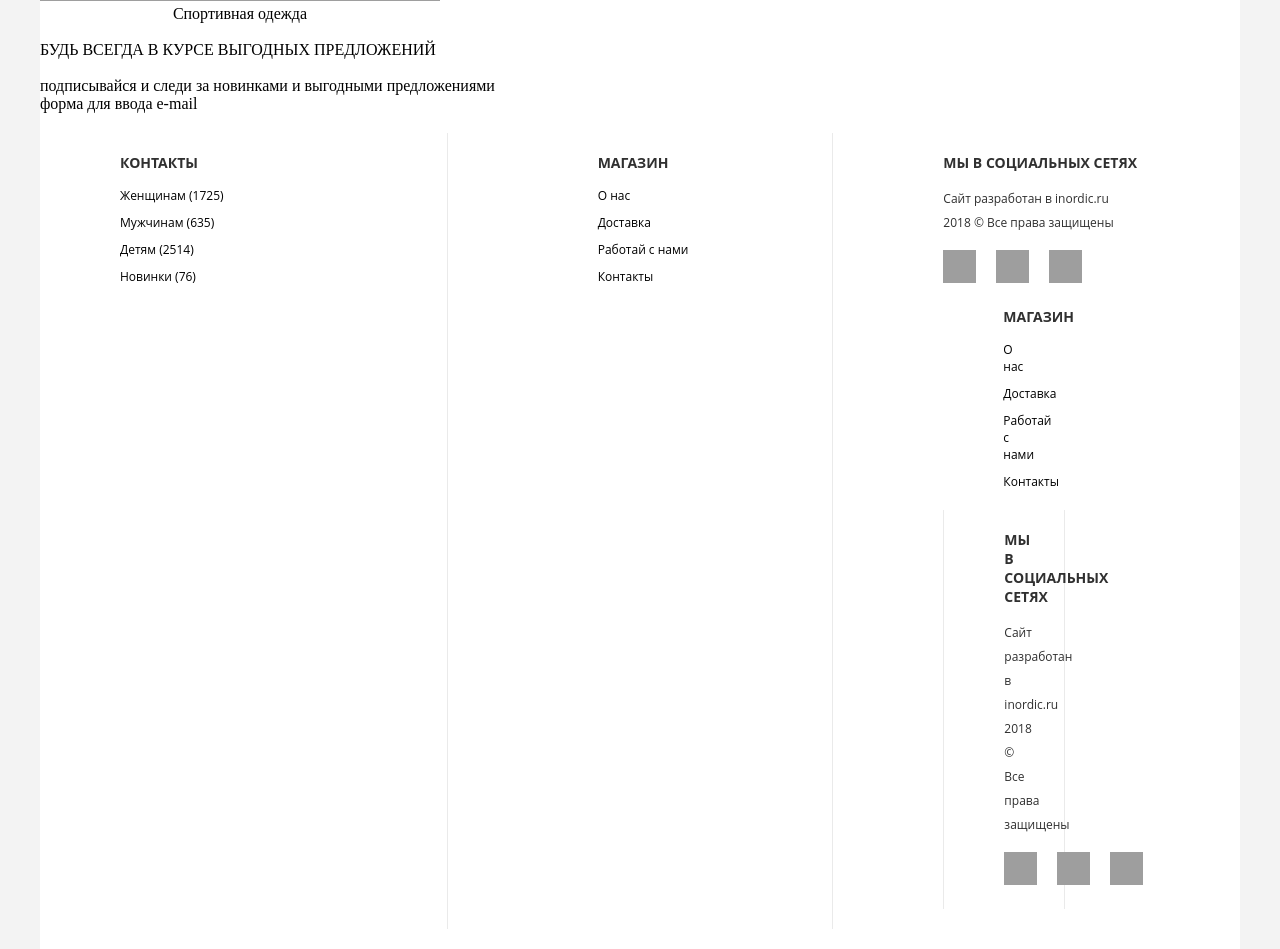
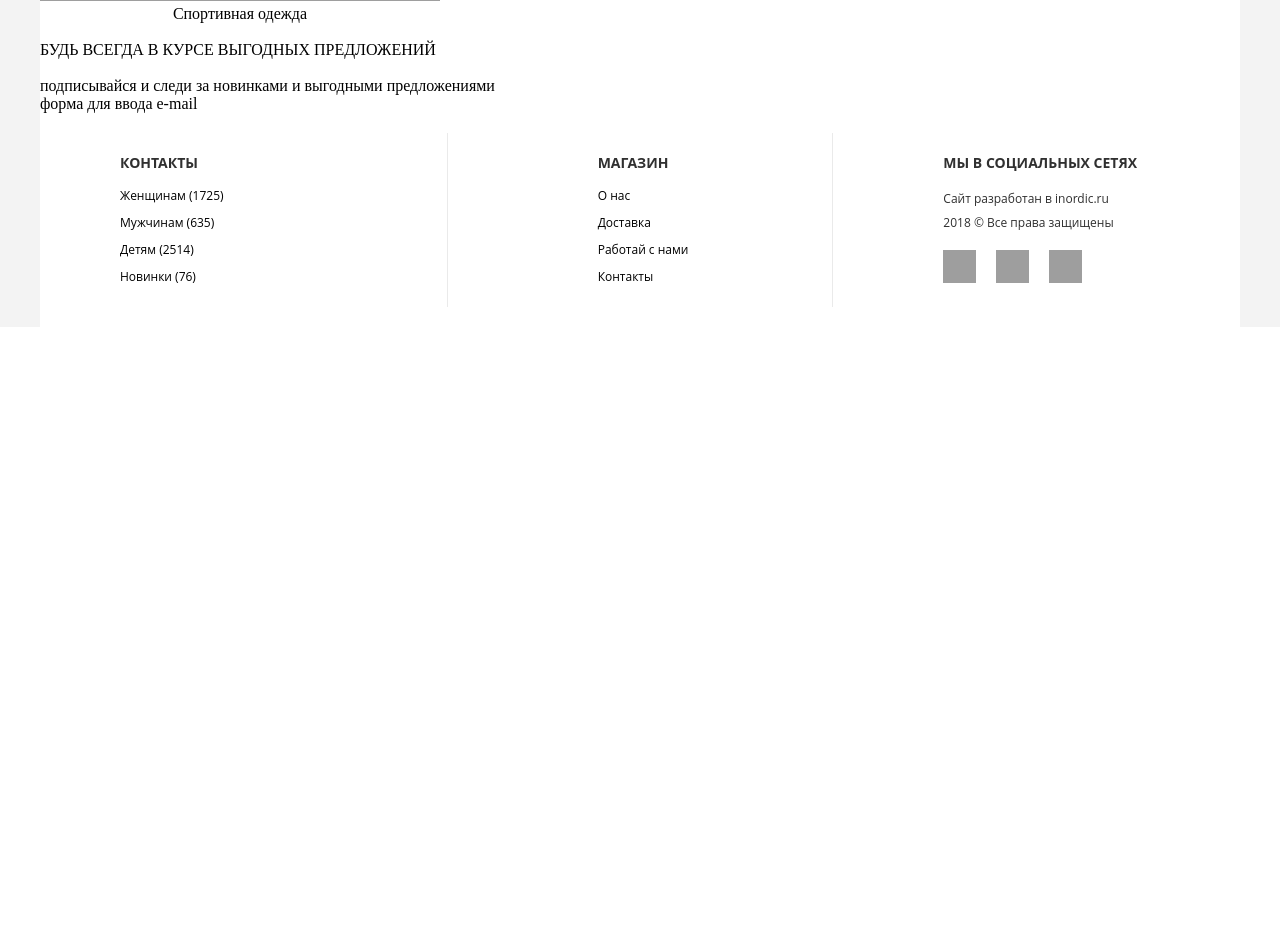
Before and after one commit to damarrus/project3007, a PHP site: page /views/main.php in a window 1280 px wide. Shown: the part 1311-2260 px from the top of the page. After the commit the page ends 1618 px from the top, so only its background shows below. Run offline with PHP 8.4, Linux system fonts and the light colour scheme; data that the repository does not hold is empty; grey boxes are pictures that could not be loaded.

Commit message:
Подкорректировал footer

```diff
--- a/templates/footer.php
+++ b/templates/footer.php
@@ -23,25 +23,8 @@
                     <a class="flex-container-block-social social-item" href="#"><img src="../images/social/facebook.svg" alt=""></a>
                     <a class="flex-container-block-social social-item" href="#"><img src="../images/social/instagram.svg" alt=""></a>
                 </div>
-                <div class="flex-container-block">
-                    <h3>МАГАЗИН</h3>
-                    <a href="#">О нас</a>
-                    <a href="#">Доставка</a>
-                    <a href="#">Работай с нами</a>
-                    <a href="#">Контакты</a>
-                </div>
-                <div class="flex-container-block">
-                    <h3>МЫ В СОЦИАЛЬНЫХ СЕТЯХ</h3>
-                    <p>Сайт разработан в inordic.ru</p>
-                    <p>2018 &copy; Все права защищены</p>
-                    <div class="flex-container-block-social">
-                        <a class="flex-container-block-social social-item" href="#"><img src="../images/social/twitter.svg" alt=""></a>
-                        <a class="flex-container-block-social social-item" href="#"><img src="../images/social/facebook.svg" alt=""></a>
-                        <a class="flex-container-block-social social-item" href="#"><img src="../images/social/instagram.svg" alt=""></a>
-                    </div>
-                </div>
-            </section>
-        </footer>
-    </div>
+        </section>
+    </footer>
+</div>
 </body>
 </html>
```
